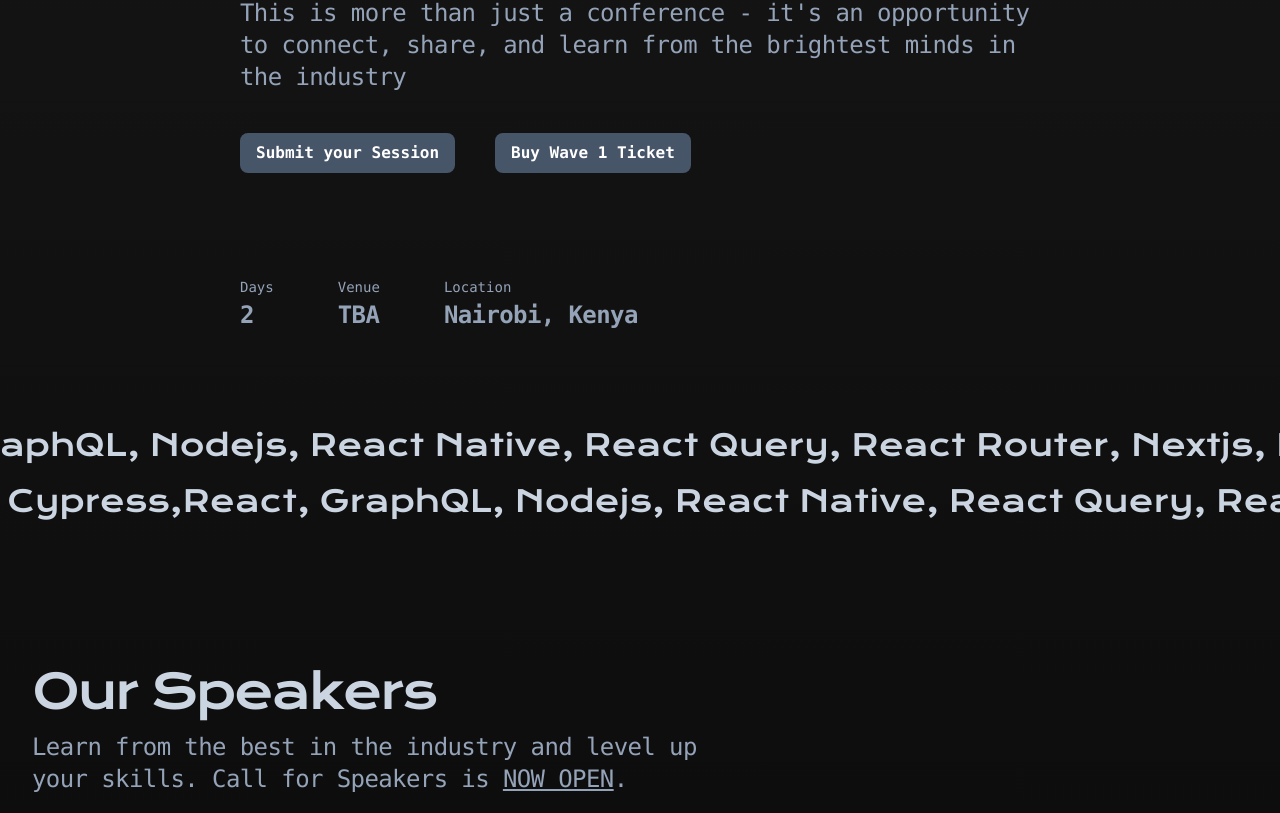
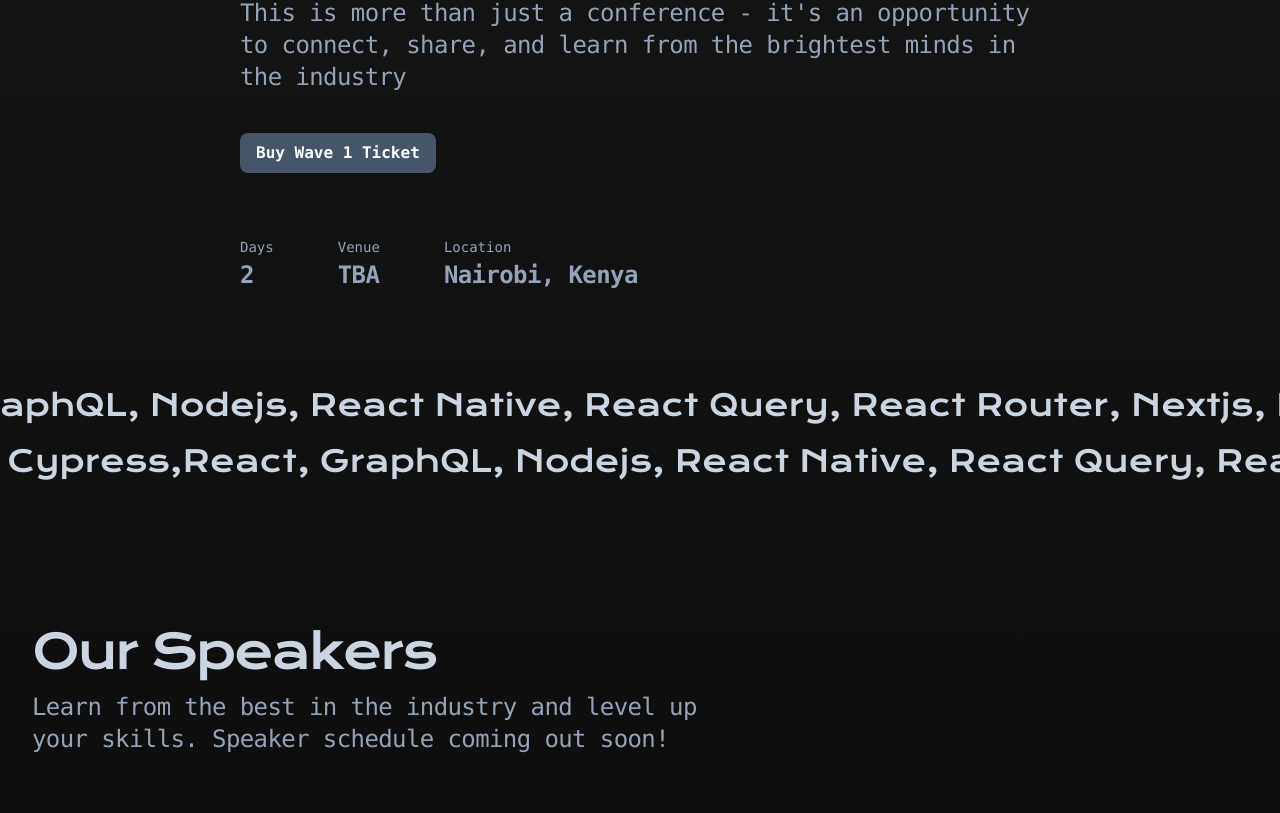
Before and after one commit to rendercon/RenderconKeWeb, a Next.js app: page / in a window 1280 px wide. Shown: the part 627-1440 px from the top of the page. Built offline with nearby package versions, Linux system fonts and the light colour scheme.

Commit message:
feat: Add partners and remove CFP information

```diff
--- a/src/app/components/Hero.tsx
+++ b/src/app/components/Hero.tsx
@@ -22,12 +22,13 @@ const Hero = () => {
           </div>
 
           <div className='pt-10 lg:flex'>
-            <div className='pb-10 lg:pr-10'>
+            {/* <div className='pb-10 lg:pr-10'>
 
             <a
             className="inline-flex justify-center rounded-lg bg-slate-600 px-4 py-2 text-base font-semibold font-mono text-white cursor-pointer hover:bg-slate-500 focus:outline-none focus-visible:outline-2 focus-visible:outline-offset-2 focus-visible:outline-slate-500 active:text-white/70"
             href="https://bit.ly/rcke23cfp" target="_blank" rel="noopener noreferrer">Submit your Session</a>
-            </div>
+
+            </div> */}
 
           <div>
 
--- a/src/app/components/Partners.tsx
+++ b/src/app/components/Partners.tsx
@@ -7,6 +7,7 @@ import { Container } from './Container';
 import LogoReactAdvancedLondon from '../images/logos/ReactAdvancedLondon.png'
 import LogoReactDevsKe from '../images/logos/ReactdevskeLogo.png';
 import LogoOscaNairobi from '../images/logos/osca_nairobi_logo.jpg';
+import LogoSpaceYaTech from '../images/logos/SPACEYATECH_LOGO.jpg';
 
 
 type Partners = {
@@ -29,6 +30,11 @@ const partners: Partners[] = [
         logo: LogoOscaNairobi,
         link: 'https://github.com/OSCA-Nairobi'
     },
+    {
+      name: 'Space Ya Tech',
+      logo: LogoSpaceYaTech,
+      link: 'https://spaceyatech.com/'
+  },
   ]
 
 const Partners = () => {
--- a/src/app/components/Speakers.tsx
+++ b/src/app/components/Speakers.tsx
@@ -88,7 +88,7 @@ export function Speakers() {
           </h2>
           <p className="mt-4 font-mono text-2xl tracking-tight text-slate-400">
             Learn from the best in the industry and level up your skills.
-            Call for Speakers is <a href="https://bit.ly/rcke23cfp" target="_blank" rel="noopener noreferrer"><u>NOW OPEN</u></a>.
+            Speaker schedule coming out soon!
 
           </p>
         </div>
```
Also changed, not shown: src/app/images/logos/SPACEYATECH_LOGO.jpg (added).
